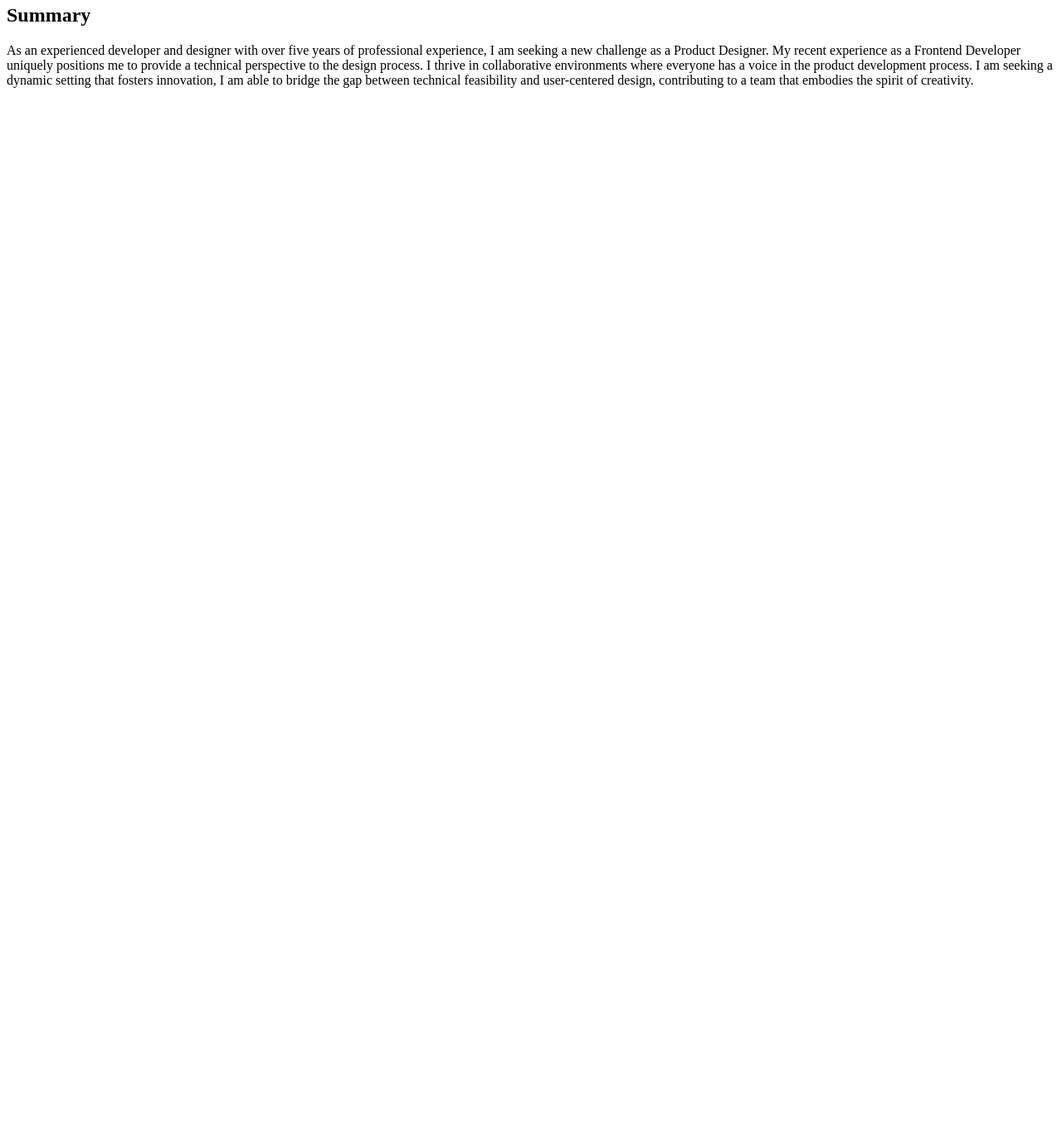
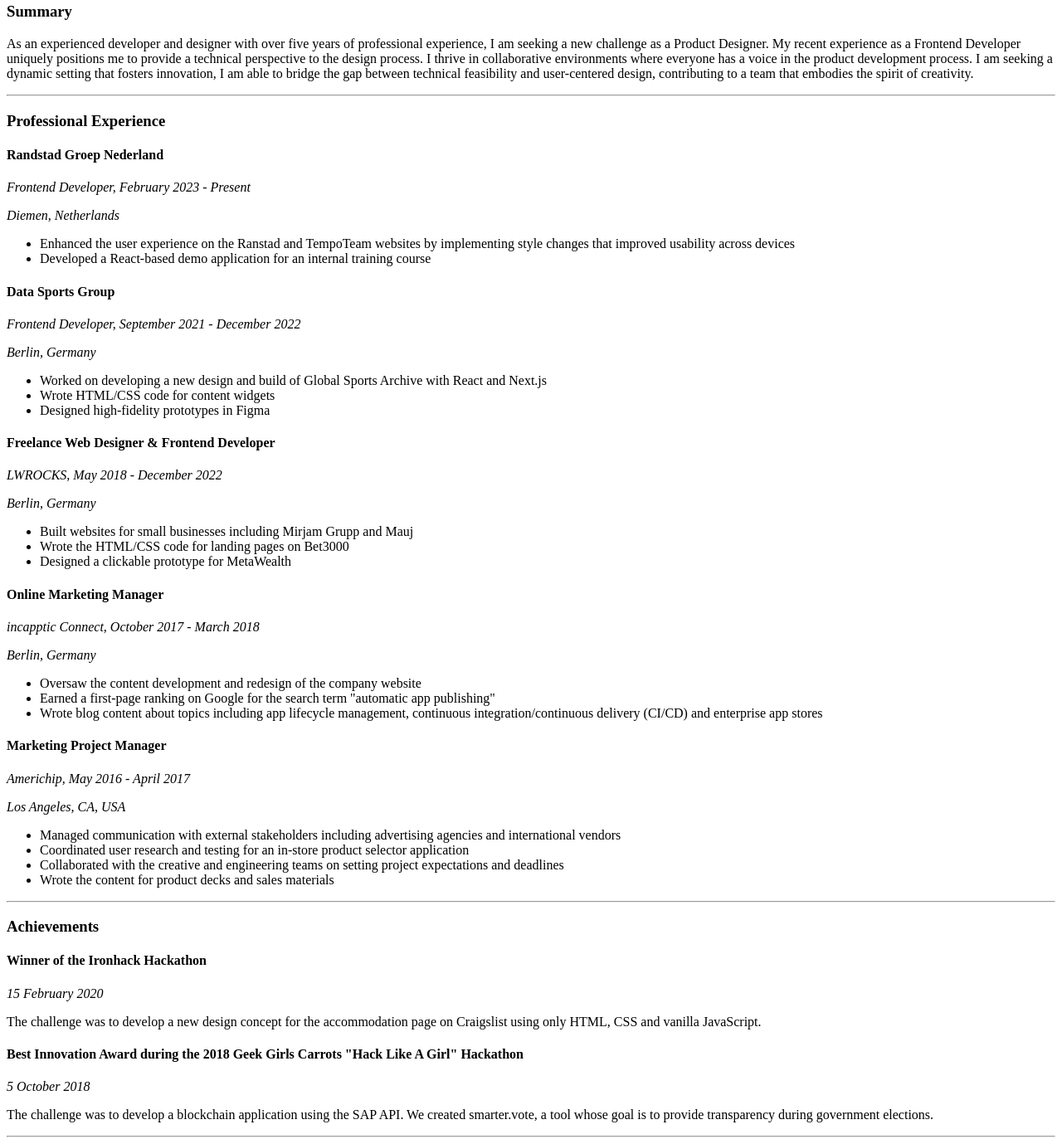
Before and after one commit to lwrocks/capstone-project-1, a plain HTML site: page index.html in a window 1280 px wide. Shown: the part 428-1807 px from the top of the page at 83% size. Before the commit the page ends 800 px from the top, so only its background shows below. Drawn offline with Linux system fonts and the light colour scheme.

Commit message:
Professional history and achievements added

```diff
--- a/index.html
+++ b/index.html
@@ -11,7 +11,7 @@
     <p>Amsterdam, Netherlands</p>
     <a href="mailto:hello@lwrocks.com">hello@lwrocks.com</a>
     <hr />
-    <h2>Summary</h2>
+    <h3>Summary</h3>
     <p>
       As an experienced developer and designer with over five years of
       professional experience, I am seeking a new challenge as a Product
@@ -23,5 +23,94 @@
       user-centered design, contributing to a team that embodies the spirit of
       creativity.
     </p>
+    <hr />
+    <h3>Professional Experience</h3>
+    <h4>Randstad Groep Nederland</h4>
+    <p><i>Frontend Developer, February 2023 - Present</i></p>
+    <p><i>Diemen, Netherlands</i></p>
+    <ul>
+      <li>
+        Enhanced the user experience on the Ranstad and TempoTeam websites by
+        implementing style changes that improved usability across devices
+      </li>
+      <li>
+        Developed a React-based demo application for an internal training course
+      </li>
+    </ul>
+    <h4>Data Sports Group</h4>
+    <p><i>Frontend Developer, September 2021 - December 2022</i></p>
+    <p><i>Berlin, Germany</i></p>
+    <ul>
+      <li>
+        Worked on developing a new design and build of Global Sports Archive
+        with React and Next.js
+      </li>
+      <li>Wrote HTML/CSS code for content widgets</li>
+      <li>Designed high-fidelity prototypes in Figma</li>
+    </ul>
+    <h4>Freelance Web Designer & Frontend Developer</h4>
+    <p><i>LWROCKS, May 2018 - December 2022</i></p>
+    <p><i>Berlin, Germany</i></p>
+    <ul>
+      <li>
+        Built websites for small businesses including Mirjam Grupp and Mauj
+      </li>
+      <li>Wrote the HTML/CSS code for landing pages on Bet3000</li>
+      <li>Designed a clickable prototype for MetaWealth</li>
+    </ul>
+    <h4>Online Marketing Manager</h4>
+    <p><i>incapptic Connect, October 2017 - March 2018</i></p>
+    <p><i>Berlin, Germany</i></p>
+    <ul>
+      <li>
+        Oversaw the content development and redesign of the company website
+      </li>
+      <li>
+        Earned a first-page ranking on Google for the search term "automatic app
+        publishing"
+      </li>
+      <li>
+        Wrote blog content about topics including app lifecycle management,
+        continuous integration/continuous delivery (CI/CD) and enterprise app
+        stores
+      </li>
+    </ul>
+    <h4>Marketing Project Manager</h4>
+    <p><i>Americhip, May 2016 - April 2017</i></p>
+    <p><i>Los Angeles, CA, USA</i></p>
+    <ul>
+      <li>
+        Managed communication with external stakeholders including advertising
+        agencies and international vendors
+      </li>
+      <li>
+        Coordinated user research and testing for an in-store product selector
+        application
+      </li>
+      <li>
+        Collaborated with the creative and engineering teams on setting project
+        expectations and deadlines
+      </li>
+      <li>Wrote the content for product decks and sales materials</li>
+    </ul>
+    <hr />
+    <h3>Achievements</h3>
+    <h4>Winner of the Ironhack Hackathon</h4>
+    <p><i>15 February 2020</i></p>
+    <p>
+      The challenge was to develop a new design concept for the accommodation
+      page on Craigslist using only HTML, CSS and vanilla JavaScript.
+    </p>
+    <h4>
+      Best Innovation Award during the 2018 Geek Girls Carrots "Hack Like A
+      Girl" Hackathon
+    </h4>
+    <p><i>5 October 2018</i></p>
+    <p>
+      The challenge was to develop a blockchain application using the SAP API.
+      We created smarter.vote, a tool whose goal is to provide transparency
+      during government elections.
+    </p>
+    <hr />
   </body>
 </html>
```
